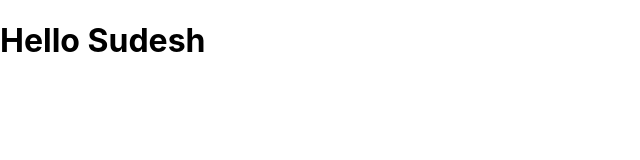
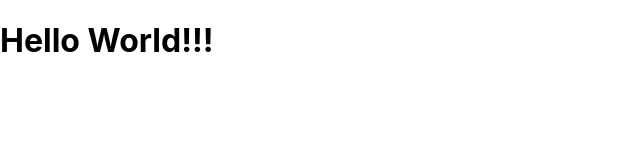
Before and after one commit to sudeshkolekar/my-react-project, a React (Create React App) app: page / in a window 1280 px wide. Shown: the top 160 px of the page, without its empty margins (0-640 px from the left). Built offline with nearby package versions, Linux system fonts and the light colour scheme.

Commit message:
single line jsx

```diff
--- a/src/App.js
+++ b/src/App.js
@@ -1,21 +1,7 @@
-//(2)b2-jsx
-// JSX!
-// JSX => JAVA SCRIPT + XML
-// XML => Extended the HTML and Cratedad new Tag
-// App => <App />
+//(3)b2-jsx-1
+// SINGLE LINE JSX
 function App() {
-  return <h1>Hello Sudesh</h1>;
+  return <h1>Hello World!!!</h1>;
 }
 
-/*function normalFn() {
-  // ..
-  // ..
-  // ..
-  return 100;
-  return "abcd"
-  return true;
-  return [];
-  return {};
-}*/
-
 export default App;
```
